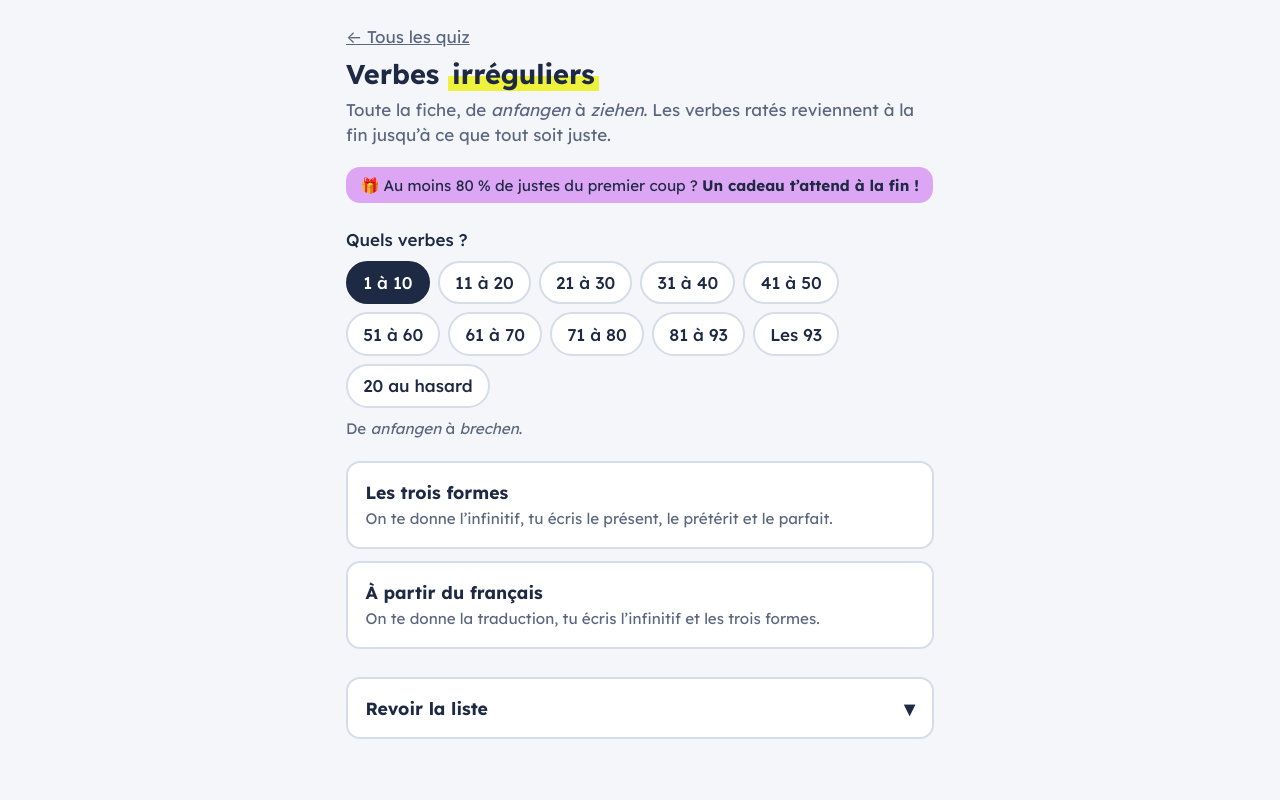
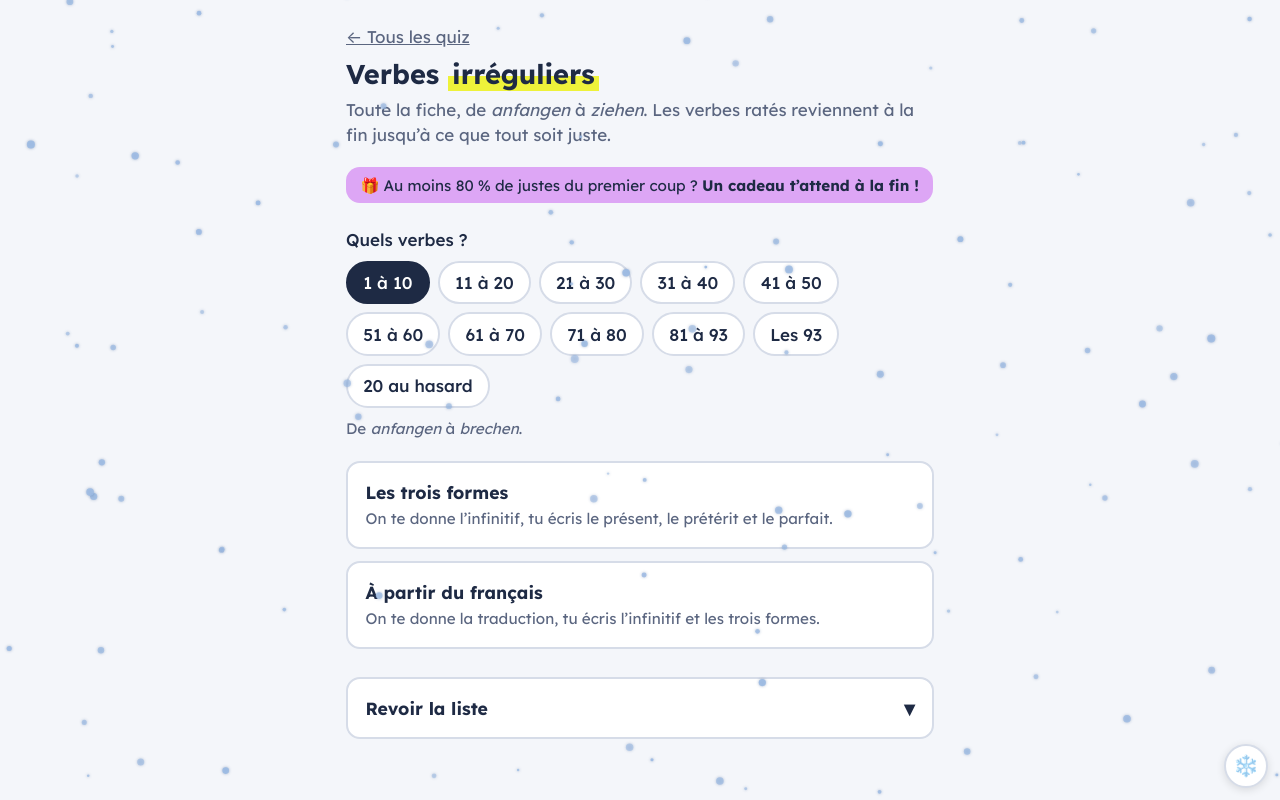
Before and after one commit to franek/quiz-deutsch-lernen, a plain HTML site: page unregelmaessige-verben/index.html in a window 1280 px wide. Drawn offline with Linux system fonts and the light colour scheme.

Commit message:
Fait tomber de la neige sur le site
Script commun inclus sur les trois pages : calque transparent qui ne
bloque pas les clics, flocons adaptés au thème clair ou sombre, bouton
pour l'arrêter (choix mémorisé), coupée si l'appareil demande moins
d'animations, en pause quand l'onglet est caché.

Co-Authored-By: Claude Opus 5.5 <noreply@anthropic.com>

```diff
--- /dev/null
+++ b/commun/neige.js
@@ -0,0 +1,105 @@
+// Neige qui tombe sur le site, commune à toutes les pages.
+// - Calque transparent par-dessus la page : il ne bloque aucun clic.
+// - Bouton ❄️ en bas à droite pour l'arrêter ou la relancer ; le choix est mémorisé.
+// - Désactivée par défaut si l'appareil demande de réduire les animations.
+// - En pause quand l'onglet est caché, pour ne pas consommer de batterie.
+(function () {
+  const KEY = "neige";
+  const reduce = window.matchMedia("(prefers-reduced-motion: reduce)").matches;
+  let on = !reduce;
+  try { const v = localStorage.getItem(KEY); if (v !== null) on = v === "1"; } catch (e) {}
+
+  const style = document.createElement("style");
+  style.textContent = `
+    #neige { position: fixed; inset: 0; width: 100%; height: 100%; pointer-events: none; z-index: 50; }
+    #neige-btn {
+      position: fixed; right: max(12px, env(safe-area-inset-right)); bottom: max(12px, env(safe-area-inset-bottom));
+      z-index: 51; width: 44px; height: 44px; border-radius: 50%; font-size: 1.3rem; line-height: 1; cursor: pointer;
+      border: 2px solid var(--line, #D6DCE8); background: var(--paper, #fff); box-shadow: 0 2px 8px rgba(0,0,0,.12);
+    }
+    #neige-btn[aria-pressed="false"] { opacity: .55; filter: grayscale(1); }
+    #neige-btn:focus-visible { outline: 3px solid var(--orange, #FFB43A); outline-offset: 2px; }`;
+  document.head.appendChild(style);
+
+  const canvas = document.createElement("canvas");
+  canvas.id = "neige";
+  canvas.setAttribute("aria-hidden", "true");
+  const btn = document.createElement("button");
+  btn.id = "neige-btn";
+  btn.type = "button";
+  btn.textContent = "❄️";
+  document.body.append(canvas, btn);
+
+  const ctx = canvas.getContext("2d");
+  let w, h, flakes = [], raf = null, last = 0, colors;
+
+  // Couleur des flocons selon le fond de la page : bleu glacier sur fond clair, blanc sur fond sombre.
+  function pickColors() {
+    const m = getComputedStyle(document.body).backgroundColor.match(/\d+/g) || [255, 255, 255];
+    const lum = (0.299 * m[0] + 0.587 * m[1] + 0.114 * m[2]) / 255;
+    colors = lum > 0.5
+      ? { fill: "#9DBBE3", shadow: "rgba(40, 80, 140, .45)" }
+      : { fill: "#FFFFFF", shadow: "rgba(150, 190, 255, .6)" };
+  }
+  window.matchMedia("(prefers-color-scheme: dark)").addEventListener("change", pickColors);
+
+  function resize() {
+    const dpr = Math.min(window.devicePixelRatio || 1, 2);
+    w = window.innerWidth; h = window.innerHeight;
+    canvas.width = w * dpr; canvas.height = h * dpr;
+    ctx.setTransform(dpr, 0, 0, dpr, 0, 0);
+    // Un flocon pour environ 9000 px², entre 25 et 140.
+    const n = Math.max(25, Math.min(140, Math.round(w * h / 9000)));
+    while (flakes.length < n) flakes.push(flake(true));
+    flakes.length = n;
+  }
+  function flake(anywhere) {
+    const r = 1.2 + Math.random() * 2.8;
+    return {
+      x: Math.random() * w, y: anywhere ? Math.random() * h : -10,
+      r, vy: 18 + r * 12 + Math.random() * 10,       // px/s : les gros flocons tombent plus vite
+      sway: 10 + Math.random() * 25, phase: Math.random() * Math.PI * 2, freq: .4 + Math.random() * .8,
+      a: .55 + Math.random() * .4
+    };
+  }
+  function frame(t) {
+    const dt = Math.min(.05, (t - (last || t)) / 1000);
+    last = t;
+    ctx.clearRect(0, 0, w, h);
+    ctx.shadowColor = colors.shadow;
+    ctx.shadowBlur = 3;
+    ctx.fillStyle = colors.fill;
+    for (const f of flakes) {
+      f.y += f.vy * dt;
+      f.phase += f.freq * dt;
+      const x = f.x + Math.sin(f.phase) * f.sway;
+      if (f.y - f.r > h) Object.assign(f, flake(false));
+      ctx.globalAlpha = f.a;
+      ctx.beginPath();
+      ctx.arc(x, f.y, f.r, 0, Math.PI * 2);
+      ctx.fill();
+    }
+    ctx.globalAlpha = 1;
+    raf = requestAnimationFrame(frame);
+  }
+  function play() { if (!raf && on && !document.hidden) { last = 0; raf = requestAnimationFrame(frame); } }
+  function stop() { if (raf) cancelAnimationFrame(raf); raf = null; }
+  function render() {
+    btn.setAttribute("aria-pressed", String(on));
+    btn.setAttribute("aria-label", on ? "Arrêter la neige" : "Faire tomber la neige");
+    btn.title = btn.getAttribute("aria-label");
+    canvas.style.display = on ? "" : "none";
+    if (on) play(); else { stop(); ctx.clearRect(0, 0, w, h); }
+  }
+
+  btn.addEventListener("click", () => {
+    on = !on;
+    try { localStorage.setItem(KEY, on ? "1" : "0"); } catch (e) {}
+    render();
+  });
+  document.addEventListener("visibilitychange", () => document.hidden ? stop() : play());
+  window.addEventListener("resize", resize);
+  pickColors();
+  resize();
+  render();
+})();
--- a/index.html
+++ b/index.html
@@ -78,5 +78,6 @@ p.lead { color: var(--muted); margin: 0 0 .75rem; }
 
   <p class="soon">D’autres quiz arriveront ici au fil des leçons.</p>
 </main>
+<script src="commun/neige.js"></script>
 </body>
 </html>
--- a/unregelmaessige-verben/index.html
+++ b/unregelmaessige-verben/index.html
@@ -581,5 +581,6 @@ document.querySelectorAll(".key").forEach(k => {
   });
 });
 </script>
+<script src="../commun/neige.js"></script>
 </body>
 </html>
```
Also changed, not shown: wortschatz/index.html (+1 -0 lines), 1 other file.
